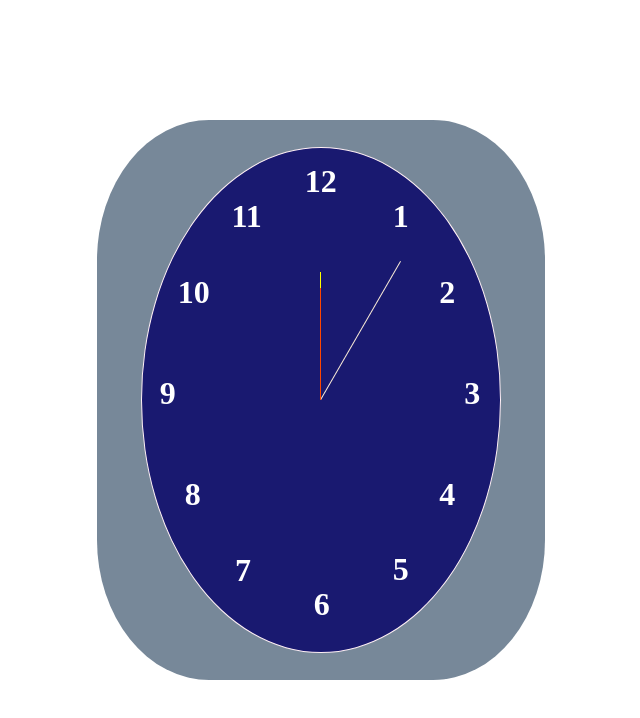
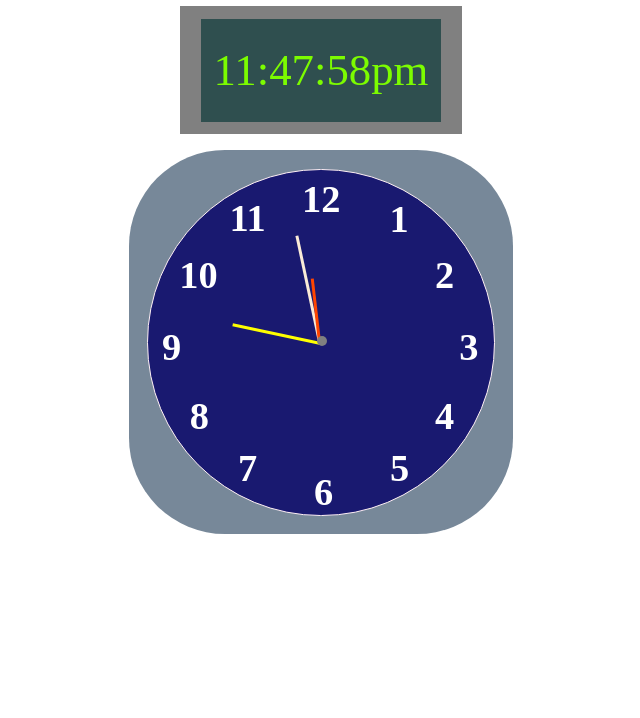
Before and after one commit to nicatronico/clock, a plain HTML site: page index.html in a window 1280 px wide. Shown: the whole page, without its empty margins (319-959 px from the left). Drawn offline with Linux system fonts and the light colour scheme.

Commit message:
css y codigo refactorizado

```diff
--- a/clock.js
+++ b/clock.js
@@ -1,73 +1,140 @@
+//POINTERS EN EL DOM
 const seconds_pointer = document.querySelector(".seconds_pointer")
 const minutes_pointer = document.querySelector(".minutes_pointer")
 const hours_pointer = document.querySelector(".hours_pointer")
 
+//CLOCK CONTAINER EN EL DOM
 const clock_container = document.querySelector(".clock_container")
 
-seconds_pointer_position = 180
-minutes_pointer_position = 180
-hours_pointer_position = 180
+//COMPONENTES EN PANTALLA LCD EN EL DOM
+let lcd_hours = document.querySelector(".lcd_hours")
+let lcd_minutes = document.querySelector(".lcd_minutes")
+let lcd_seconds = document.querySelector(".lcd_seconds")
+let lcd_ampm = document.querySelector(".lcd_ampm")
 
-let i = 0
+//VARIABLES DEL RELOJ
 let seconds = 0
 let minutes = 0
 let hours = 0
 
-function secondChange(){
-        if(i===0){
-            seconds_pointer_position = seconds_pointer_position + 6
-            seconds_pointer.style.rotate = `${seconds_pointer_position}deg`
-            if(seconds < 59)           {
-                seconds++
+//VARIABLE BANDERA PARA CONTROLAR EL INICIO O EL PARO DEL RELOJ
+let i = 0
+
+
+//FUNCION QUE OBTIENE LA HORA ACTUAL
+function getTimeNow(){
+    const tm = new Date()       //SE CREA UN NUEVO OBJETO DE TIPO DATE
+    seconds = tm.getSeconds()   //GUARDAMOS LOS SEGUNDOS
+    minutes = tm.getMinutes()   //GUARDAMOS LOS MINUTOS
+    hours = tm.getHours()       //GUARDAMOS LAS HORAS
+}
+
+
+//FUNCION QUE ACTUALIZA LA PANTALLA LCD EN EL DOM
+function lcdDisplay(){
+    //CONDICION PARA LAS 12 DEL MEDIODIA Y MINUTOS IGUAL 0
+        if(hours === 12 && minutes === 0){
+                lcd_ampm.innerHTML = "md"
+        }else{
+            //CONDICION PARA 12 DEL MEDIODIA Y LOS MINUTOS DIFERENTES DE 0
+            if(hours === 12 && minutes !== 0){
+                lcd_ampm.innerHTML = "pm"
             }
             else{
-                seconds=0
-                minuteChange()
+                //CONDICION PARA HORAS MAYORES O IGUAL A 13 (HORA CON FORMATO DE 24H)
+                if(hours >= 13){
+                    lcd_ampm.innerHTML = "pm"
+                    hours -=12  //A LA VARIABLE HORA SE LE RESTA 12 PARA CONVERTIRLA EN FORMATO 12H
+                }
+                else{
+                    //CONDICION PARA HORAS MENORES A 12, HORAS DE LA MAÑANA
+                    if(hours < 12)
+                    {
+                        lcd_ampm.innerHTML = "am"
+                    }
+                }
+
             }
-
         }
 
-}
-
-function minuteChange(){
-    if(i===0){
-        minutes_pointer_position = minutes_pointer_position + 6
-        minutes_pointer.style.rotate = `${minutes_pointer_position}deg`
-        if(minutes < 59)           {
-            minutes++
-        }
-        else{
-            minutes=0
-            hoursChange()
-        }
-    }
-
-}
-
-function hoursChange(){
-    if(i===0){
-        hours_pointer_position = hours_pointer_position + 30
-        hours_pointer.style.rotate = `${hours_pointer_position}deg`
+        //CONDICIONES PARA AGREGAR UN CERO A LA IZQUIERDA CUANDO LOS SEGUNDOS, MINUTOS Y HORAS SON DE UN SOLO DIGITO
+        hours < 10? lcd_hours.innerHTML = `0${hours}` : lcd_hours.innerHTML = hours
+        minutes < 10? lcd_minutes.innerHTML = `0${minutes}` : lcd_minutes.innerHTML = minutes
+        seconds < 10? lcd_seconds.innerHTML = `0${seconds}` : lcd_seconds.innerHTML = seconds
 
     }
 
+
+//FUNCION QUE POSICIONA DE FORMA CORRECTA LOS POINTERS DEL RELOJ EN EL DOM
+function pointersPosition(){
+    /*DEFINIMOS VARIABLES DE POSICIONAMIENTO.
+        PARA CENTRAR LOS POINTERS EN EL RELOJ DEL DOM, ESTOS INICIALMENTE APUNTAN HACIA
+        ABAJO; ES DECIR, APUNTAN INICIALMENTE A LAS 6:30. EN ESTA POSICION ES SU ANGULO CERO,
+        ES POR ESO QUE A LAS VARIABLES DE POSICIONAMIENTO SE LES SUMA 180 PARA SIMULAR QUE
+        INICIALMENTE APUNTAN A LAS 12:00, Y A PARTIR DE ALLI CALCULAR CUANTO DE DEBE ROTAR CADA
+        POINTER.
+    */
+    let seconds_pointer_position = seconds*6+180    //EL POINTER DE SEGUNDOS SE ROTA 6 GRADOS POR CADA SEGUNDO. SE LE SUMA 180 PARA HACER EL CALCULO DESDE LA POSICION 12:00
+    let minutes_pointer_position = minutes*6+180    //EL POINTER DE MINUTOS SE ROTA 6 GRADOS POR CADA MINUTO. SE LE SUMA 180 PARA HACER EL CALCULO DESDE LA POSICION 12:00
+
+    /**
+     * EL POINTER DE HORAS TIENE QUE ROTAR 30 GRADOS POR CADA HORA. SIN EMBARGO, PARA QUE EL POINTER
+     * SE VEA QUE VA AVANZANDO ENTRE CADA HORA, SE LE SUMA LA CANTIDAD DE MINUTOS MULTIPLICADA POR 0.5.
+     * ESTO SE HACE PARA QUE EL POINTER DE HORAS AVANCE CADA MINUTO.
+     * LA LOGICA ES LA SIGUIENTE: ENTRE UNA HORA A OTRA HAY 30 GRADOS, COMO SE VA A ACTUALIZAR CADA MINUTO;
+     * ENTONCES, ESOS 30 GRADOS SE DIVIDEN ENTRE 60 QUE ES LA CANTIDAD DE MINUTOS QUE HAY EN UNA HORA, LO
+     * CUAL RESULTA 0.5 GRADOS DE AVANCE CADA MINUTO. AL MULTIPLICAR ESOS 0.5 POR LA CANTIDAD DE MINUTOS QUE
+     * HAN PASADO, SE OBTIENE EL ANGULO CORRECTO EN EL CUAL DEBE IR APUNTANDO EL POINTER EN ESOS 30 GRADOS
+     * QUE DEBE IR AVANZANDO ENTRE CADA HORA.
+     * SE LE SUMA 180 PARA HACER EL CALCULO DESDE LA POSICION 12:00
+     */
+    let hours_pointer_position = hours*30+180+minutes*0.5
+
+
+    //SE HACE ROTAR CADA POINTER EN EL DOM PARA QUE APUNTE A LA POSICION CORECTA DE ACUERDO A LA HORA ACTUAL
+    seconds_pointer.style.rotate = `${seconds_pointer_position}deg`
+    minutes_pointer.style.rotate = `${minutes_pointer_position}deg`
+    hours_pointer.style.rotate = `${hours_pointer_position}deg`
 }
 
 
+//FUNCION DE INICIALIZACION DEL PROGRAMA Y ACTUALIZACION DEL TIEMPO
+function timeSetting(){
+    getTimeNow()
+    lcdDisplay()       //LLAMAMOS A LA FUNCION LCD_REFRESH() PARA PRESENTAR LA HORA EN LA PANTALLA LCD
+    pointersPosition()  //LLAMANOS A LA FUNCION POINTERPOSITICON() PARA POSICIONAR CORRECTAMENTE LOS POINTER DEL RELOJ EN EL DOM
+}
+
+
+//SE AGREGA UN EVENTO CLICK PARA DETENER O REANUDAR EL RELOJ CON UN CLICK EN CUALQUIER PARTE DE LA PANTALLA
 addEventListener("click", ()=>{
-    if(i===0)
+    if(i===0)   //SI SE DA UN CLICK Y LA BANDERA I ESTA EN 0, ENTONCES SE CAMBIA A 1 PARA DETENER EL RELOJ
     {
         i = 1
     }
-    else{
+    else{      //SI SE DA UN CLICK Y LA BANDERA I ESTA EN 1, ENTONCES SE CAMBIA A 0 PARA REANUDAR EL RELOJ
         i = 0
+        timeSetting()
     }
 })
 
+
+/**
+ * FUNCION TICK(). MARCA EL RITMO DE CADA SEGUNDO.
+ * CADA SEGUNDO, SI LA BANDERA I ESTA EN 0, SE OBTIENE LA HORA ACTUAL,
+ * SE PRESENTA LA HORA EN LA PANTALLA LCD DEL DOM, Y SE
+ * ACTUALIZA LA POSICION DE LOS POINTERS DEL RELOJ EN EL DOM
+ */
 function tick(){
     t = setInterval(()=>{
-        secondChange()
+       if(i===0){
+        timeSetting()
+       }
+
     },1000)
 }
 
+
+//SE INICIA EL PROGRAMA LLAMANDO LA FUNCION TIMESETTING() Y LUEGO LA FUNCION TICK()
+timeSetting()
 tick()
--- a/estilos.css
+++ b/estilos.css
@@ -8,32 +8,49 @@ body{
     width: 100vw;
     height: 100vh;
     display: flex;
-    justify-content: center;
+    flex-direction: column;
     align-items: center;
+    padding: 0.5% 0%;
+    row-gap: 2%;
 }
 
-.clock_container{
-    width: 35vw;
-    height: 70vh;
-    background-color: lightslategray;
-    border-radius: 25%;
-    position: absolute;
+.flex{
     display: flex;
     justify-content: center;
     align-items: center;
 }
 
+.digital_clock{
+    width: 22vw;
+    height: 10vw;
+    background-color: gray;
+
+}
+
+.lcd{
+    width: 85%;
+    height: 80%;
+    background-color: darkslategray;
+    font-size: 3.5vw;
+    color: lawngreen;
+}
+
+
+.clock_container{
+    width: 30vw;
+    height: 30vw;
+    background-color: lightslategray;
+    border-radius: 25%;
+    position: relative;
+}
+
 .circle{
-    width: 28vw;
-    height: 63vh;
+    width: 27vw;
+    height: 27vw;
     background-color: midnightblue;
     border-radius: 50%;
     border: 1px solid lavenderblush;
     position: absolute;
-
-    display: flex;
-    justify-content: center;
-    align-items: center;
 }
 
 .center{
@@ -45,107 +62,82 @@ body{
 }
 
 .seconds_pointer{
-    width: 0.1vw;
-    height: 20vh;
+    height: 8.5vw;
     background-color: antiquewhite;
-    translate: 0 0;
-    rotate: 180deg;
-    transform-origin: 0 0;
-    position: absolute;
-
 }
 
 .minutes_pointer{
-    width: 0.1vw;
-    height: 16vh;
+    height: 7vw;
     background-color: yellow;
-    translate: 0 0;
+}
+
+.hours_pointer{
+    height: 5vw;
+    background-color: orangered;
+}
+
+.pointer{
+    width: 0.2vw;
     rotate: 180deg;
     transform-origin: 0 0;
     position: absolute;
 }
 
-.hours_pointer{
-    width: 0.1vw;
-    height: 14vh;
-    background-color: orangered;
-    translate: 0 0;
-    rotate: 180deg;
-    transform-origin: 0 0;
+.pointer_cover{
+    width: 0.8vw;
+    height: 0.8vw;
+    background-color: gray;
+    border-radius: 50%;
+    inset-block-start: -0.8vh;
+    inset-inline-start: -0.3vw;
+    position: relative;
+}
+
+.number{
+    color: white;
+    font-size: 3vw;
+    font-weight: 700;
     position: absolute;
 }
 
-
 .one{
-    color: white;
-    font-size: xx-large;
-    font-weight: 700;
-    position: absolute;
-    inset-inline-start: 70%;
-    inset-block-start: 10%;
+    inset-inline-start: 69.8%;
+    inset-block-start: 8%;
 }
 
 .two{
-    color: white;
-    font-size: xx-large;
-    font-weight: 700;
-    position: absolute;
     inset-inline-start: 83%;
-    inset-block-start: 25%;
+    inset-block-start: 24%;
 }
 
 
 .three{
-    color: white;
-    font-size: xx-large;
-    font-weight: 700;
-    position: absolute;
     inset-inline-start: 90%;
     inset-block-start: 45%;
 }
 
 .four{
-    color: white;
-    font-size: xx-large;
-    font-weight: 700;
-    position: absolute;
     inset-inline-start: 83%;
     inset-block-start: 65%;
 }
 
 
 .five{
-    color: white;
-    font-size: xx-large;
-    font-weight: 700;
-    position: absolute;
     inset-inline-start: 70%;
     inset-block-start: 80%;
 }
 
 .six{
-    color: white;
-    font-size: xx-large;
-    font-weight: 700;
-    position: absolute;
     inset-inline-start: 48%;
     inset-block-start: 87%;
 }
 
 .seven{
-    color: white;
-    font-size: xx-large;
-    font-weight: 700;
-    position: absolute;
     inset-inline-start: 26%;
     inset-block-start: 80.1%;
 }
 
 .eight{
-    color: white;
-    font-size: xx-large;
-    font-weight: 700;
-    position: absolute;
     inset-inline-start: 12%;
     inset-block-start: 65%;
 }
@@ -153,39 +145,23 @@ body{
 
 
 .nine{
-    color: white;
-    font-size: xx-large;
-    font-weight: 700;
-    position: absolute;
-    inset-inline-start: 5%;
+    inset-inline-start: 4%;
     inset-block-start: 45%;
 }
 
 
 .ten{
-    color: white;
-    font-size: xx-large;
-    font-weight: 700;
-    position: absolute;
-    inset-inline-start: 10%;
-    inset-block-start: 25%;
+    inset-inline-start: 9%;
+    inset-block-start: 24%;
 }
 
 
 .eleven{
-    color: white;
-    font-size: xx-large;
-    font-weight: 700;
-    position: absolute;
-    inset-inline-start: 25%;
-    inset-block-start: 10%;
+    inset-inline-start: 23.5%;
+    inset-block-start: 7.5%;
 }
 
 .twelve{
-    color: white;
-    font-size: xx-large;
-    font-weight: 700;
-    position: absolute;
-    inset-inline-start: 45.5%;
-    inset-block-start: 3%;
+    inset-inline-start: 44.5%;
+    inset-block-start: 2%;
 }
--- a/index.html
+++ b/index.html
@@ -9,24 +9,30 @@
 
 </head>
 <body>
-    <div class="clock_container">
-        <div class="circle">
-            <div class="one">1</div>
-            <div class="two">2</div>
-            <div class="three">3</div>
-            <div class="four">4</div>
-            <div class="five">5</div>
-            <div class="six">6</div>
-            <div class="seven">7</div>
-            <div class="eight">8</div>
-            <div class="nine">9</div>
-            <div class="ten">10</div>
-            <div class="eleven">11</div>
-            <div class="twelve">12</div>
+    <div class="digital_clock flex">
+        <div class="lcd flex"> <span class="lcd_hours"></span> : <span class="lcd_minutes"></span> : <span class="lcd_seconds"></span> <span class="lcd_ampm">""</span> </div>
+    </div>
+
+    <div class="clock_container flex">
+        <div class="circle flex">
+            <div class="one number">1</div>
+            <div class="two number">2</div>
+            <div class="three number">3</div>
+            <div class="four number">4</div>
+            <div class="five number">5</div>
+            <div class="six number">6</div>
+            <div class="seven number">7</div>
+            <div class="eight number">8</div>
+            <div class="nine number">9</div>
+            <div class="ten number">10</div>
+            <div class="eleven number">11</div>
+            <div class="twelve number">12</div>
+
             <div class="center">
-                <div class="seconds_pointer"></div>
-                <div class="minutes_pointer"></div>
-                <div class="hours_pointer"></div>
+                <div class="pointer seconds_pointer"></div>
+                <div class="pointer minutes_pointer"></div>
+                <div class="pointer hours_pointer"></div>
+                <div class="pointer_cover"></div>
             </div>
 
         </div>
```
